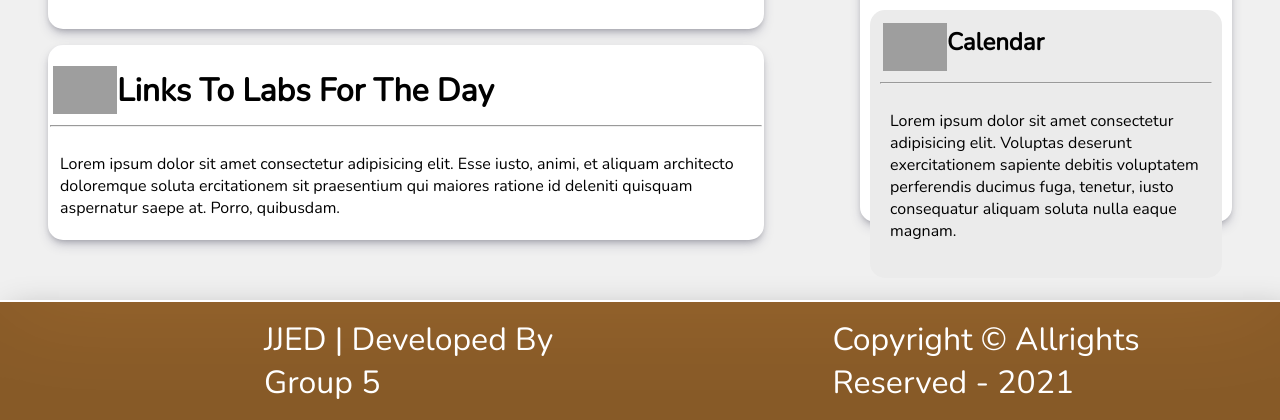
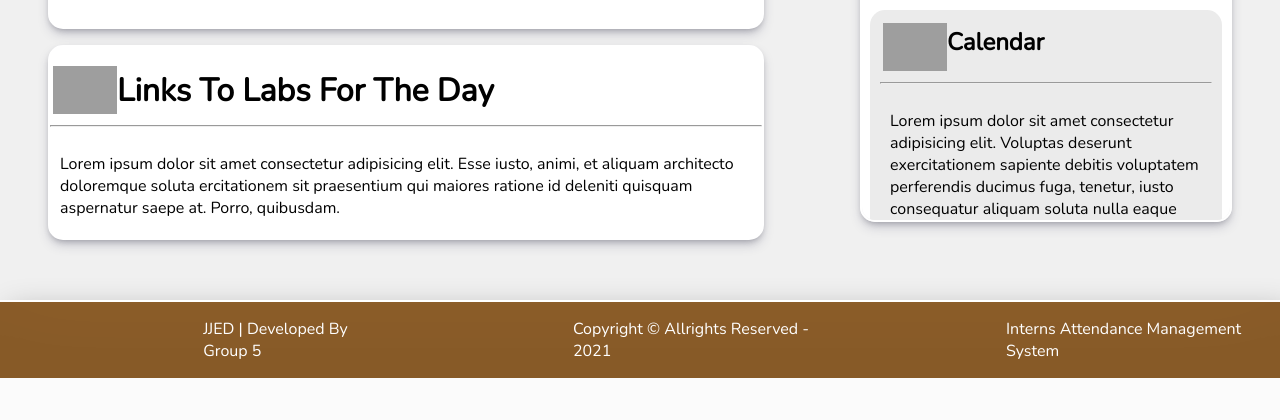
Before and after one commit to josh-boat365/JJED-Attendance-System-, a Flask app: page /intern_home in a window 1280 px wide. Shown: the part 776-1196 px from the top of the page. After the commit the page ends 1154 px from the top, so only its background shows below. Run offline with Flask 2, Linux system fonts and the light colour scheme; grey boxes are pictures that could not be loaded.

Commit message:
updates on UI, login_pages, intern_home

```diff
--- a/main.py
+++ b/main.py
@@ -116,6 +116,11 @@ def intern_home():
 
     return render_template("intern_home.html", isChecked=True if isChecked=='on' else False)
 
+@app.route('/log_out')
+def logout():
+    session.pop['name', None]
+    return redirect('/')
+
 
 if __name__ == "__main__":
     app.run(debug=True)
--- a/static/css/intern_home.css
+++ b/static/css/intern_home.css
@@ -203,6 +203,7 @@ hr{
     box-shadow: rgba(50, 50, 93, 0.25) 0px 6px 12px -2px, rgba(0, 0, 0, 0.3) 0px 3px 7px -3px;
     border: 2px white solid;
     border-radius: 15px;
+    overflow-y: scroll;
   }
   .aside-section{
       background-color:white;
@@ -225,7 +226,7 @@ hr{
 
   footer .disp-flex{
       display: flex;
-      height: 100%;
+      height: 3%;
       font-size: 2rem;
       padding: 1rem;
       color: white;
@@ -235,10 +236,7 @@ hr{
             0 0  0 2px rgb(255,255,255),
             0.3em 0.3em 1em rgba(0,0,0,0.3);
   }
-.disp-flex .copy-1{
-  margin-left: 15.5rem;
+.disp-flex .copy-1,.disp-flex .copy-2,.disp-flex .copy-3{
+  margin-left: 15%;
+  font-size: 1rem;
 }
-
-.disp-flex .copy-2{
-  margin-left: 15.5rem;
-}
--- a/templates/intern_home.html
+++ b/templates/intern_home.html
@@ -162,6 +162,10 @@
                 <div class="copy-2">
                     Copyright &copy; Allrights Reserved - 2021
                 </div>
+                <div class="copy-3">
+                    Interns Attendance Management System
+                </div>
+
             </div>
 
         </footer>
```
Also changed, not shown: static/css/style_login.css (+14 -4 lines), jjed.db.
